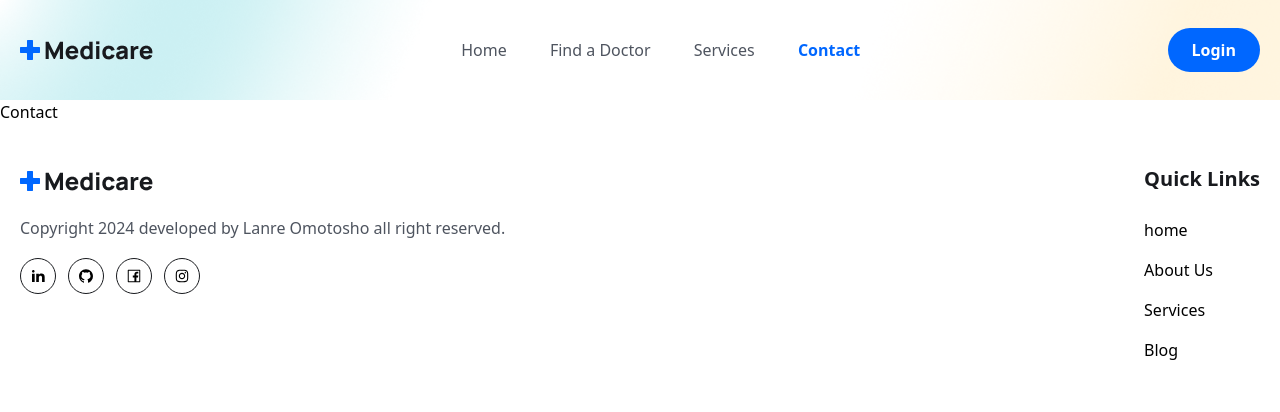
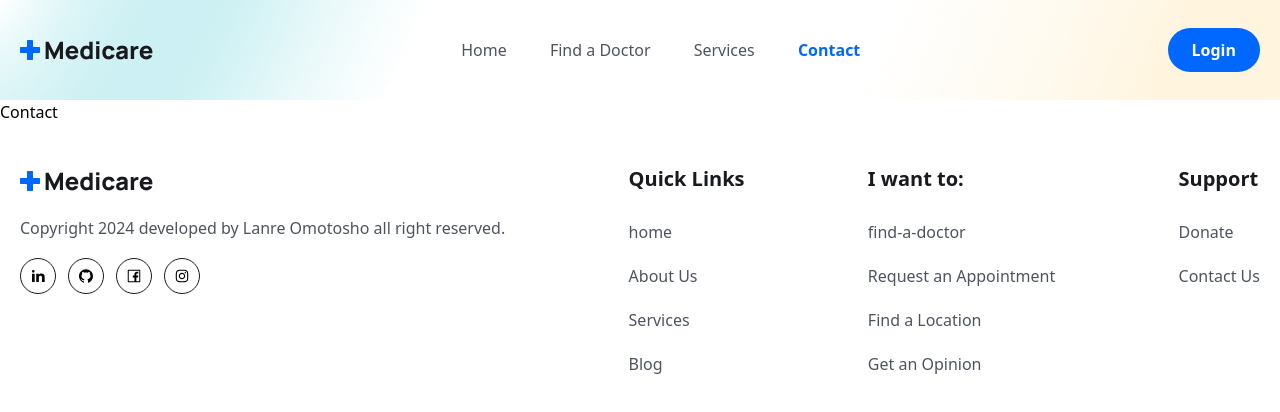
Before and after one commit to Lanreomotosho/healthcare-booking, a React (Vite) app: page /Contact in a window 1280 px wide. Shown: the top 412 px of the page. Built offline with nearby package versions, Linux system fonts and the light colour scheme; the HTML template or start-up script is replaced by a standard one.

Commit message:
first commit

```diff
--- a/src/components/Footer/Footer.jsx
+++ b/src/components/Footer/Footer.jsx
@@ -104,7 +104,29 @@ const quickLinks01 = [
 
   <ul>
     {quickLinks01.map((item,index)=> <li key={index} className='mb-4'>
-      <Link to={item.path}>{item.display}</Link></li>)}
+      <Link to={item.path} className='text-[16px] leading-7 font-[400] text-textColor'>{item.display}</Link></li>)}
+  </ul>
+ </div>
+
+ <div>
+  <h2 className='text-[20px] leading-[30px] font-[700] mb-6 text-headingColor'>
+    I want to:
+  </h2>
+
+  <ul>
+    {quickLinks02.map((item,index)=> <li key={index} className='mb-4'>
+      <Link to={item.path} className='text-[16px] leading-7 font-[400] text-textColor'>{item.display}</Link></li>)}
+  </ul>
+ </div>
+
+ <div>
+  <h2 className='text-[20px] leading-[30px] font-[700] mb-6 text-headingColor'>
+    Support
+  </h2>
+
+  <ul>
+    {quickLinks03.map((item,index)=> <li key={index} className='mb-4'>
+      <Link to={item.path} className='text-[16px] leading-7 font-[400] text-textColor'>{item.display}</Link></li>)}
   </ul>
  </div>
   </div>
```
